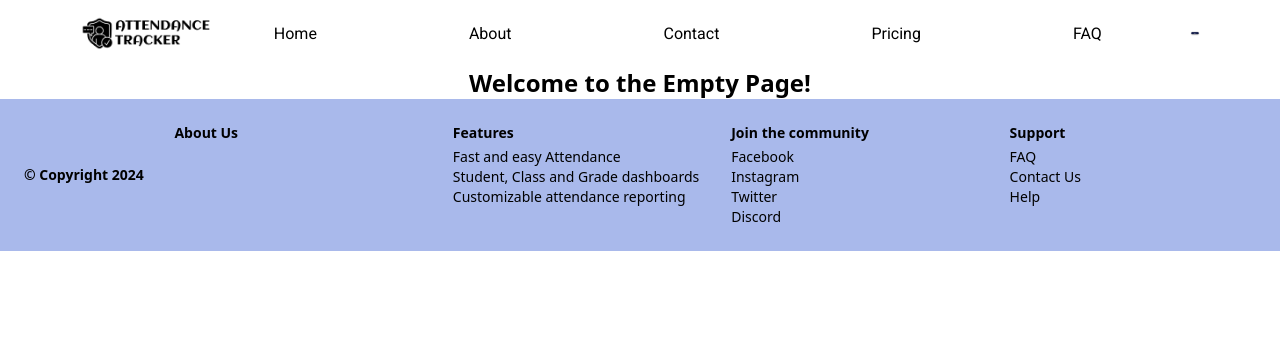
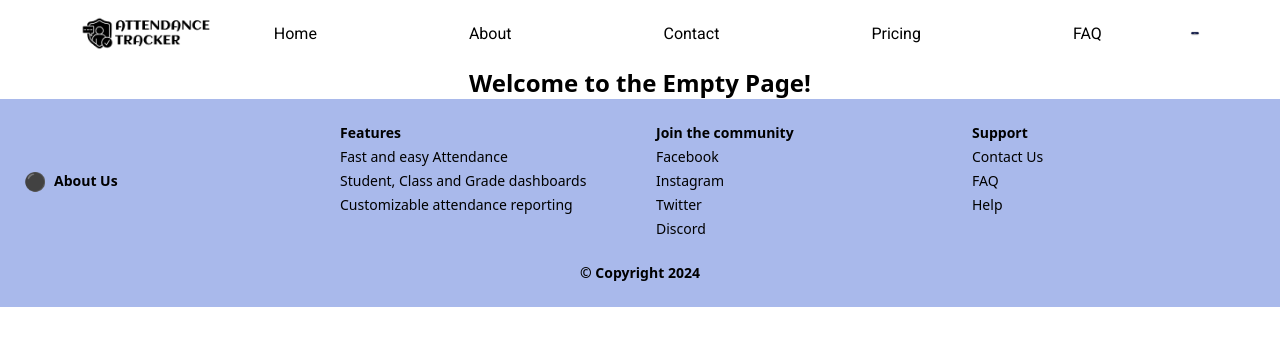
Before and after one commit to PDOX103/Attendance-Tracker, a React (Vite) app in the folder frontend/: page /empty in a window 1280 px wide. Shown: the top 346 px of the page. Built offline with nearby package versions, Linux system fonts and the light colour scheme.

Commit message:
Final footer

```diff
--- a/frontend/src/Components/Footer.jsx
+++ b/frontend/src/Components/Footer.jsx
@@ -4,17 +4,14 @@ const Footer = () => {
   return (
     <footer className="bg-[#A9B9EB] text-black py-6">
       <div className="max-w-7xl mx-auto px-6">
-        <div className="flex flex-col md:flex-row justify-between items-center">
-          <p className="text-sm font-semibold text-center md:text-left mb-4 md:mb-0">
-            © Copyright 2024
-          </p>
-          <div className="grid grid-cols-1 md:grid-cols-4 gap-8 text-sm text-center md:text-left">
-            <div>
+        <div className="grid grid-cols-1 md:grid-cols-4 gap-8 text-sm">
+          <div className="flex items-center space-x-2">
+            <span className="text-lg">⚫</span> {/* Placeholder for an icon */}
             <p className="font-semibold">About Us</p>
           </div>
           <div>
             <p className="font-semibold">Features</p>
-              <ul className="mt-1">
+            <ul className="mt-1 space-y-1">
               <li>Fast and easy Attendance</li>
               <li>Student, Class and Grade dashboards</li>
               <li>Customizable attendance reporting</li>
@@ -22,7 +19,7 @@ const Footer = () => {
           </div>
           <div>
             <p className="font-semibold">Join the community</p>
-              <ul className="mt-1">
+            <ul className="mt-1 space-y-1">
               <li>Facebook</li>
               <li>Instagram</li>
               <li>Twitter</li>
@@ -31,13 +28,15 @@ const Footer = () => {
           </div>
           <div>
             <p className="font-semibold">Support</p>
-              <ul className="mt-1">
+            <ul className="mt-1 space-y-1">
+              <li>Contact Us</li>
               <li>FAQ</li>
-                <li>Contact Us</li>
               <li>Help</li>
             </ul>
           </div>
         </div>
+        <div className="text-center mt-6 text-sm font-semibold">
+          © Copyright 2024
         </div>
       </div>
     </footer>
```
Lines whose indentation alone changed are shown as unchanged.
